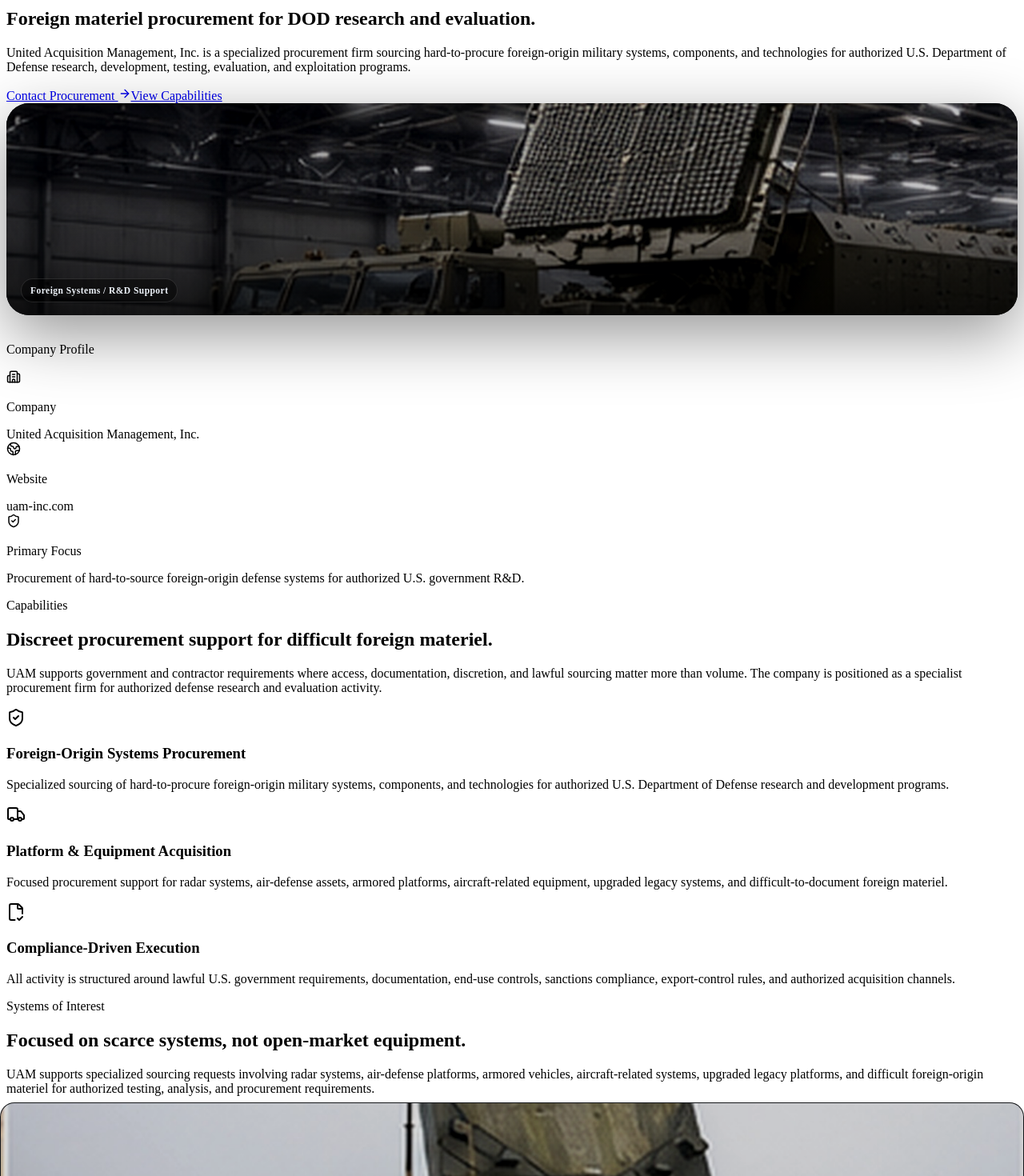
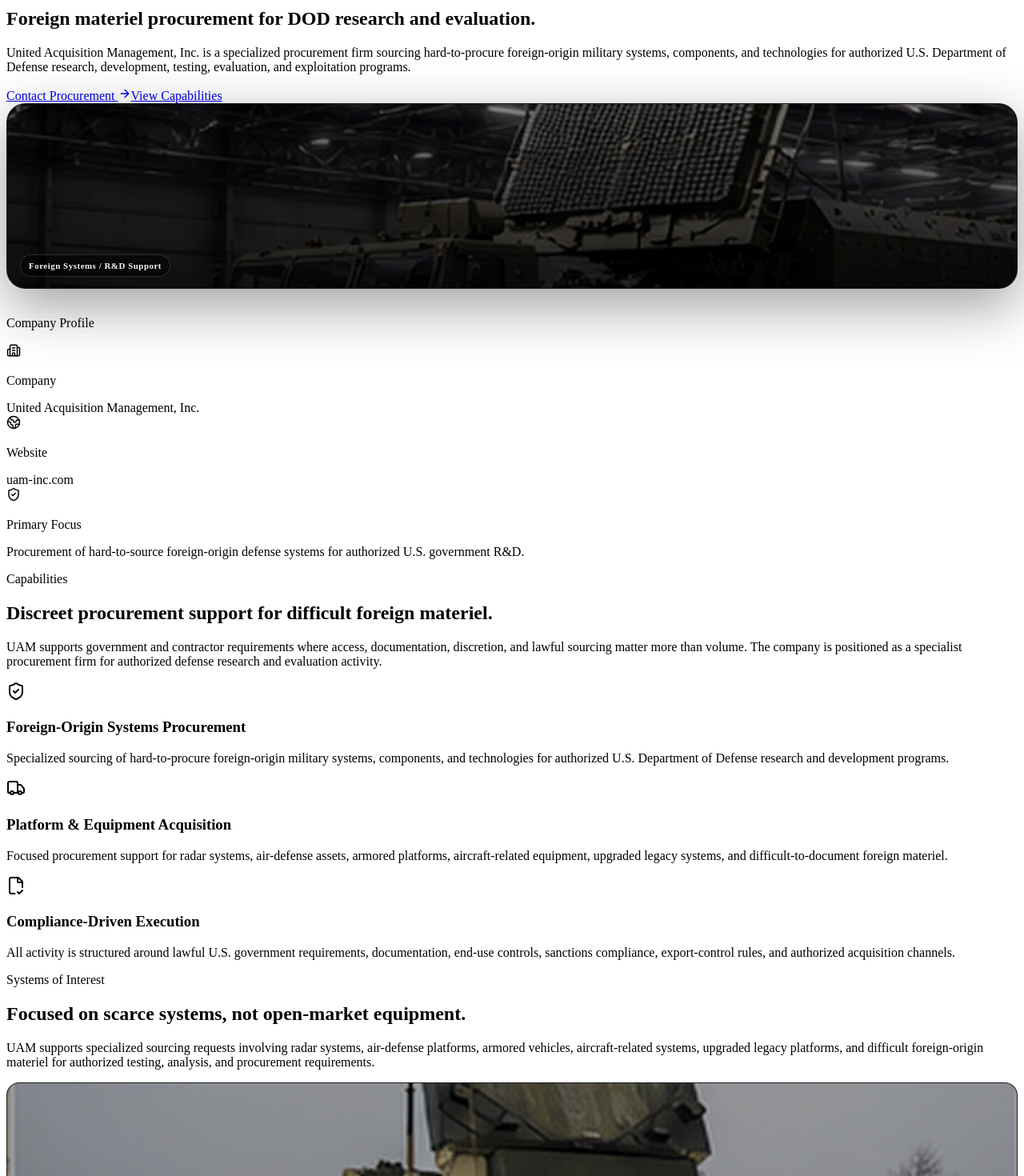
Before and after one commit to dannyzusa/uam-inc, a React (Vite) app: page / in a window 1280 px wide. Shown: the part 180-1650 px from the top of the page at 80% size. Built offline with nearby package versions, Linux system fonts and the light colour scheme.

Commit message:
Fix image layout sizing

```diff
--- a/src/index.css
+++ b/src/index.css
@@ -1,26 +1,28 @@
+/* ---- UAM IMAGE LAYOUT FIX ---- */
+
 .hero-side {
   display: grid;
   gap: 18px;
+  align-self: center;
 }
 
 .hero-image-card {
   position: relative;
   overflow: hidden;
-  border-radius: 28px;
-  border: 1px solid var(--line);
+  border-radius: 24px;
+  border: 1px solid rgba(255,255,255,0.08);
   background: #06080d;
-  box-shadow:
-    0 24px 80px rgba(0,0,0,0.42),
-    inset 0 1px 0 rgba(255,255,255,0.05);
+  box-shadow: 0 22px 70px rgba(0,0,0,0.38);
 }
 
 .hero-image-card img {
   display: block;
   width: 100%;
-  height: 265px;
+  height: 230px;
   object-fit: cover;
-  opacity: 0.9;
-  filter: contrast(1.06) saturate(0.88);
+  object-position: center;
+  opacity: 0.82;
+  filter: contrast(1.02) saturate(0.82) brightness(0.82);
 }
 
 .hero-image-card::after {
@@ -28,61 +30,64 @@
   position: absolute;
   inset: 0;
   background:
-    linear-gradient(180deg, transparent 42%, rgba(0,0,0,0.72) 100%),
-    linear-gradient(90deg, rgba(0,0,0,0.32), transparent 55%);
+    linear-gradient(180deg, rgba(0,0,0,0.05) 0%, rgba(0,0,0,0.72) 100%),
+    linear-gradient(90deg, rgba(0,0,0,0.28), transparent 55%);
   pointer-events: none;
 }
 
 .image-kicker {
   position: absolute;
-  left: 18px;
-  bottom: 16px;
+  left: 16px;
+  bottom: 14px;
   z-index: 2;
-  padding: 8px 11px;
+  padding: 7px 10px;
   border-radius: 999px;
-  border: 1px solid rgba(255,255,255,0.12);
-  background: rgba(0,0,0,0.45);
-  color: #eef3fa;
-  font-size: 0.72rem;
+  border: 1px solid rgba(255,255,255,0.14);
+  background: rgba(0,0,0,0.55);
+  color: #f2f5fa;
+  font-size: 0.68rem;
   font-weight: 700;
-  letter-spacing: 0.04em;
+  letter-spacing: 0.05em;
 }
 
 .system-image {
   overflow: hidden;
-  border-radius: 18px;
-  margin: -8px -8px 18px;
-  border: 1px solid rgba(255,255,255,0.06);
+  border-radius: 16px;
+  margin-bottom: 18px;
+  border: 1px solid rgba(255,255,255,0.07);
   background: #05070b;
 }
 
 .system-image img {
   display: block;
   width: 100%;
-  height: 190px;
+  height: 150px;
   object-fit: cover;
-  opacity: 0.92;
-  filter: contrast(1.04) saturate(0.9);
-  transition: transform 0.35s ease, opacity 0.35s ease;
+  object-position: center;
+  opacity: 0.82;
+  filter: contrast(1.02) saturate(0.82) brightness(0.82);
 }
 
 .system-card:hover .system-image img {
-  transform: scale(1.035);
-  opacity: 1;
+  opacity: 0.95;
 }
 
 @media (max-width: 1080px) {
   .hero-image-card img {
-    height: 320px;
+    height: 260px;
+  }
+
+  .system-image img {
+    height: 180px;
   }
 }
 
 @media (max-width: 720px) {
   .hero-image-card img {
-    height: 230px;
+    height: 210px;
   }
 
   .system-image img {
-    height: 170px;
+    height: 150px;
   }
 }
```
